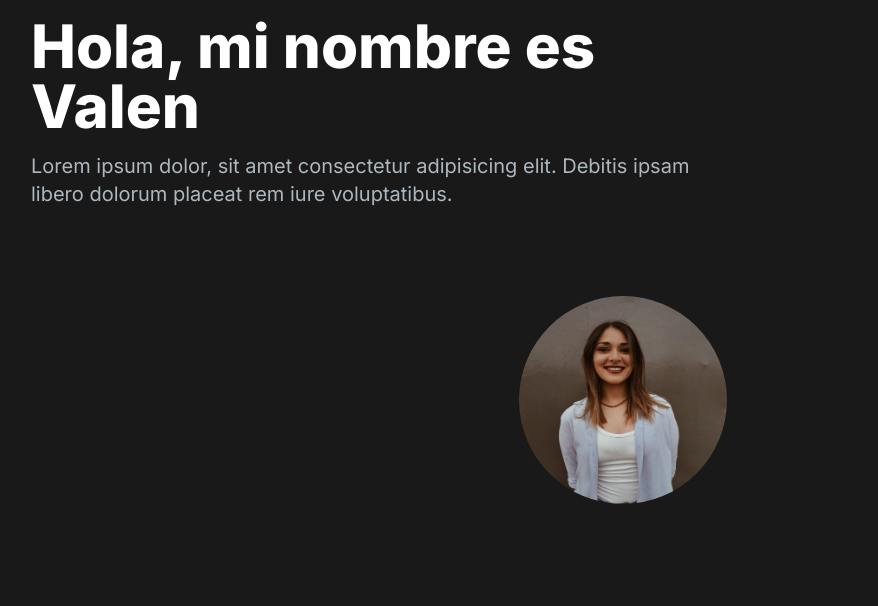
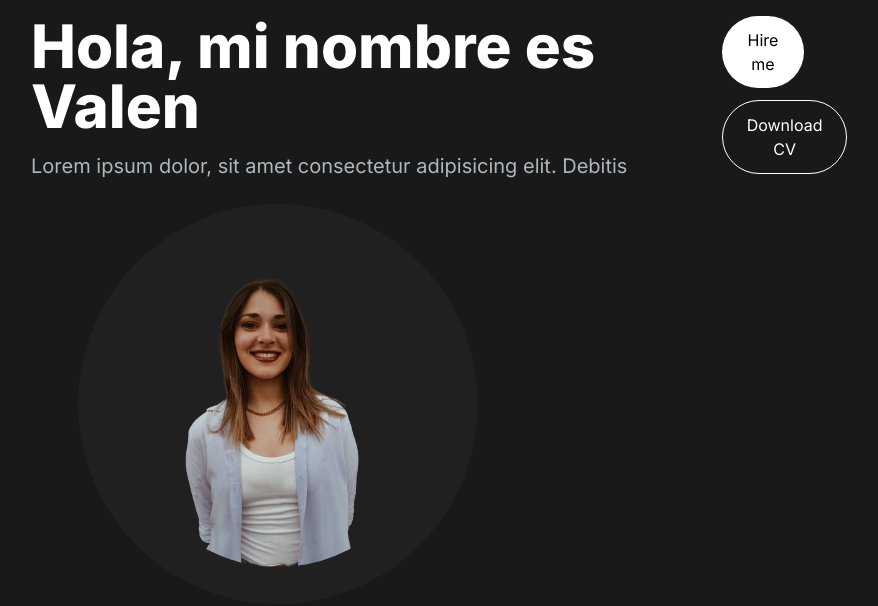
Before and after one commit to Vvalentinaperez/Portfolio, a Next.js app: page / in a window 1280 px wide. Shown: the top 606 px of the page, without its empty margins (17-895 px from the left). Built offline with nearby package versions, Linux system fonts and the light colour scheme.

Commit message:
avancesss

```diff
--- a/src/components/HeroSection.jsx
+++ b/src/components/HeroSection.jsx
@@ -2,7 +2,7 @@ import Image from "next/image";
 
 const HeroSection = () => {
   return (
-    <section>
+    <div>
       <div className="grid grid-cols-1 lg:grid-cols-12">
         <div className="col-span-7 place-self-center">
           <h1 className="text-white mb-4 text-4xl lg:text-6xl font-extrabold">
@@ -10,20 +10,29 @@ const HeroSection = () => {
           </h1>
           <p className="text-[#ADB7BE] text-lg mb-6 lg:text-xl">
             Lorem ipsum dolor, sit amet consectetur adipisicing elit. Debitis
-            ipsam libero dolorum placeat rem iure voluptatibus.
           </p>
         </div>
-        <div className="col-span-5 place-self-center mt-4 lg:mt-0">
-          <Image
-            src="/mifoto.jpeg"
-            width={300}
-            height={300}
-            alt="mifoto"
-            className="absolute transform -translate-x-1/2 -translate-y-1/2 top-1/2 left-1/2 w-52 h-52 rounded-full overflow-hidden "
-          />
+        <div>
+          <button className="px-6 py-3 rounded-full mr-4 bg-white hover:bg-slate-200 text-black">
+            Hire me
+          </button>
+          <button className="px-6 py-3 rounded-full bg-transparent hover:bg-slate-800 text-white border border-white mt-3">
+            Download CV
+          </button>
+        </div>
+        <div className="col-span-5  place-self-center mt-4 lg:mt-0">
+          <div className="rounded-full bg-[#202020] w-[250px] h-[250px] lg:w-[400px] lg:h-[400px] relative">
+            <Image
+              src="/mifoto.png"
+              width={300}
+              height={300}
+              alt="mifoto"
+              className="absolute transform -translate-x-1/2 -translate-y-1/2 top-1/2 left-1/2  rounded-full"
+            />
+          </div>
         </div>
       </div>
-    </section>
+    </div>
   );
 };
 
```
Also changed, not shown: public/mifoto.jpeg (deleted), public/mifoto.png (added).
